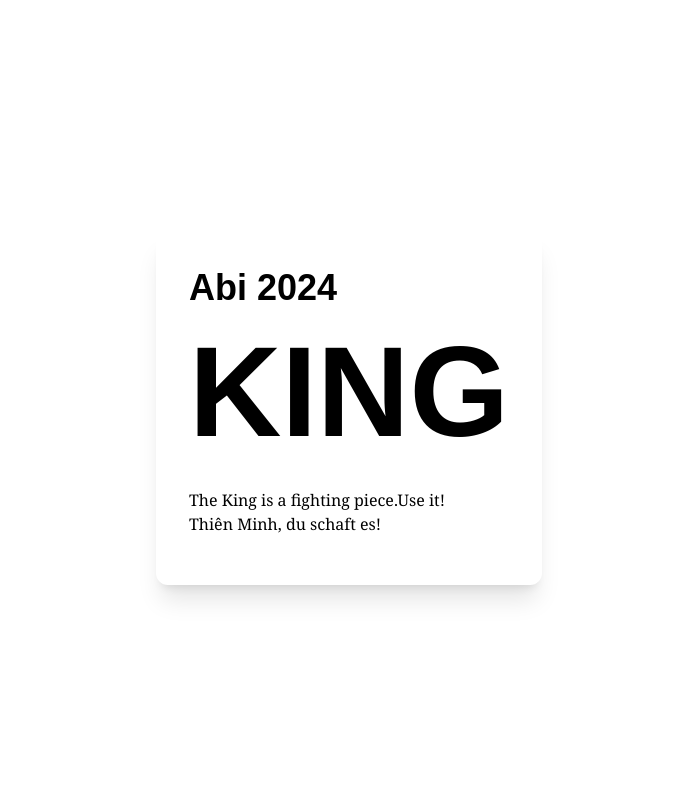
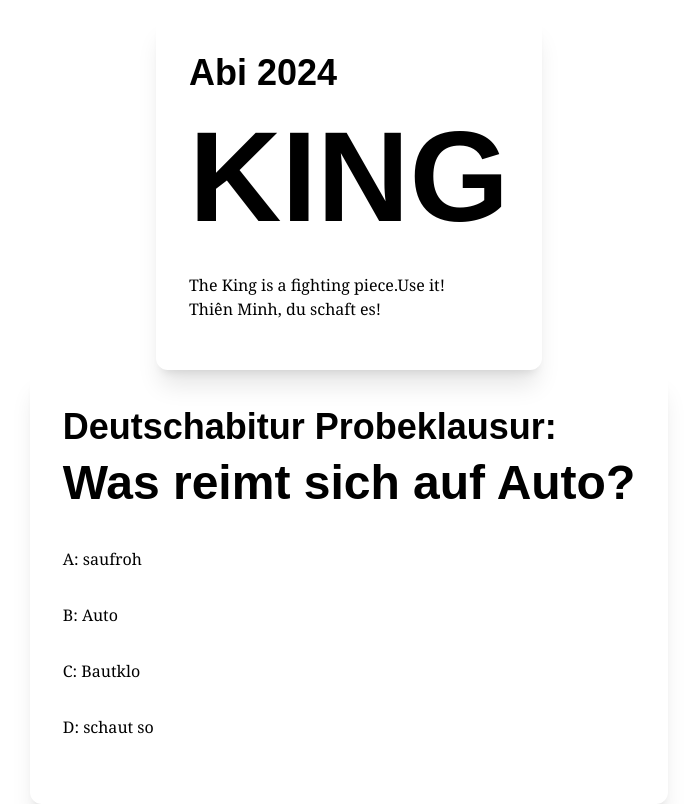
Before and after one commit to ngtungngo/banner, a React (Vite) app: page / in a window 1280 px wide. Shown: the whole page, without its empty margins (291-988 px from the left). Built offline with nearby package versions, Linux system fonts and the light colour scheme.

Commit message:
added multiple choice component and restructured compnents into index

```diff
--- a/src/App.tsx
+++ b/src/App.tsx
@@ -1,11 +1,17 @@
-import React from "react"
-import Abi2024 from "./containers/Abi2024"
+import React from 'react'
+import Abi2024 from './containers/Abi2024'
+import { MultipleChoice } from './containers/MultipleChoice'
 
 
 const App = (): JSX.Element => (
-    <main className="mt-4 h-full">
-      <Abi2024 />
-    </main>
-  )
+	<main className="mt-4 h-full">
+		<Abi2024/>
+		<MultipleChoice
+			title={'Deutschabitur Probeklausur: '}
+			question={'Was reimt sich auf Auto?'}
+			answers={[['A', 'saufroh'], ['B', 'Auto'], ['C', 'Bautklo'], ['D', 'schaut so']]}
+		/>
+	</main>
+)
 
 export default App
--- /dev/null
+++ b/src/components/index.tsx
@@ -0,0 +1,12 @@
+import Card from './Card';
+import Container from './Container';
+
+import { PropsWithChildren } from 'react';
+
+const Title = ({children}: PropsWithChildren) => <p className="text-h5 iphone:text-body-1 font-bold">{children}</p>;
+
+const Content = ({children}: PropsWithChildren) => <div className="flex flex-col items-start">{children}</div>;
+
+const Subtitle = ({children}: PropsWithChildren) => <p className="py-4 iphone:pt-0 font-thin font-serif">{children}</p>;
+
+export {Card, Container, Title, Content, Subtitle};
--- a/src/containers/Abi2024.tsx
+++ b/src/containers/Abi2024.tsx
@@ -1,22 +1,11 @@
-import Container from "../components/Container"
-import Card from "../components/Card"
-import {PropsWithChildren} from "react"
+import { PropsWithChildren } from 'react';
+import { Card, Container, Content, Subtitle, Title } from '../components';
 
 const YourFamily = {
 	shout: (text: string) => <p className="text-h1 iphone:text-h5 font-bold">{text}</p>,
-}
+};
 
-const Title = ({
-                 children,
-               }: PropsWithChildren) => <p className="text-h5 iphone:text-body-1 font-bold">{children}</p>
 
-const Content = ({
-                   children,
-                 }: PropsWithChildren) => <div className="flex flex-col items-start">{children}</div>
-
-const Subtitle = ({
-                    children,
-                  }: PropsWithChildren) => <p className="py-4 iphone:pt-0 font-thin font-serif">{children}</p>
 
 const Abi2024 = () => {
 	return (
@@ -24,7 +13,7 @@ const Abi2024 = () => {
 			<Card>
 				<Content>
 					<Title>Abi 2024</Title>
-          {YourFamily.shout("KING")}
+					{YourFamily.shout('KING')}
 					<Subtitle>
 						<p>The King is a fighting piece.Use it!</p>
 						<p>Thiên Minh, du schaft es!</p>
@@ -32,7 +21,7 @@ const Abi2024 = () => {
 				</Content>
 			</Card>
 		</Container>
-  )
-}
+	);
+};
 
-export default Abi2024
+export default Abi2024;
--- /dev/null
+++ b/src/containers/MultipleChoice.tsx
@@ -0,0 +1,26 @@
+import { Card, Container, Content, Subtitle, Title } from '../components'
+
+
+export const MultipleChoice = ({ title, question, answers }: {
+	title: string;
+	question: string;
+	answers: [string, string][];
+}) => {
+	return (
+		<Container>
+			<Card>
+				<Content>
+					<Title>{title}</Title>
+					<p className="text-h4 iphone:text-h5 font-bold">{question}</p>
+					<Subtitle>
+						{answers.map(([ letter, answer ]) => (
+							<p key={letter} className="py-4 iphone:pt-0 font-thin font-serif">
+								{letter}: {answer}
+							</p>
+						))}
+					</Subtitle>
+				</Content>
+			</Card>
+		</Container>
+	)
+}
```
Also changed, not shown: 1 other file (tests, documents, lock files or other folders). Lines whose indentation alone changed are shown as unchanged.
